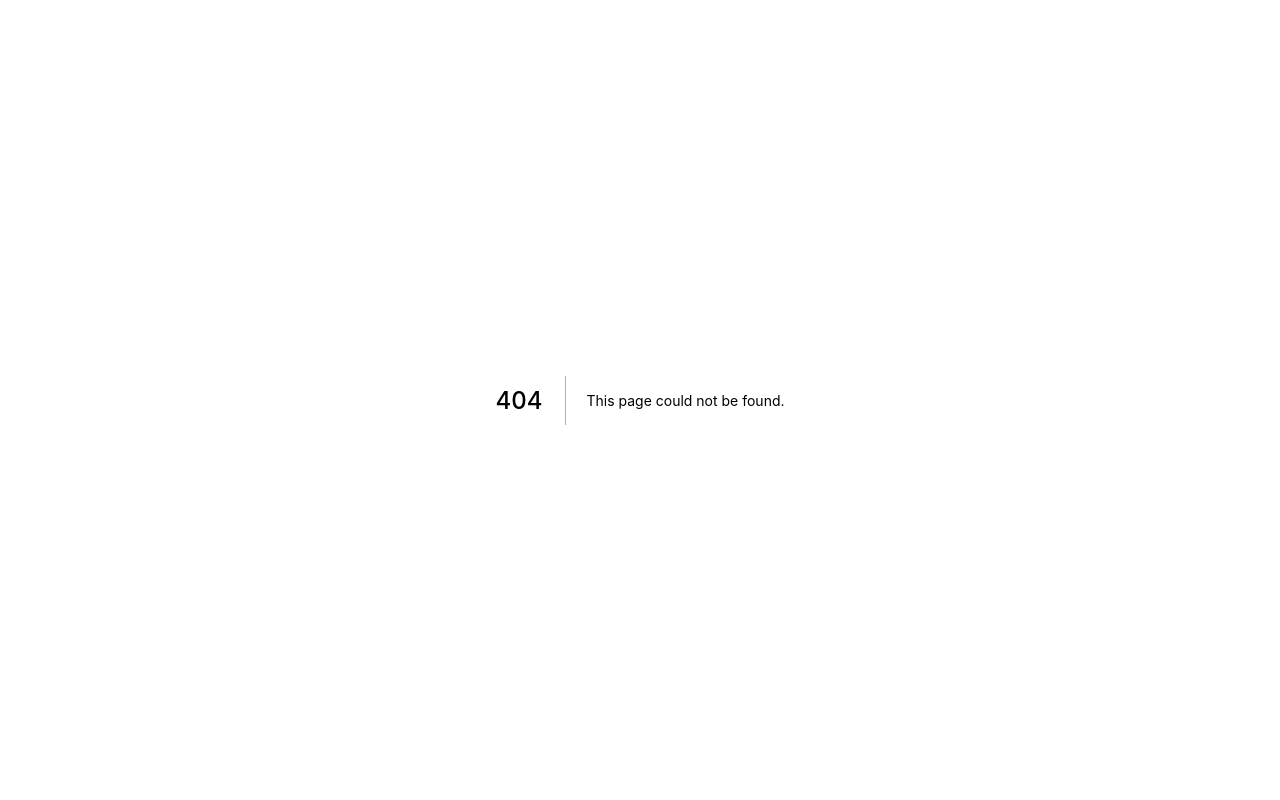
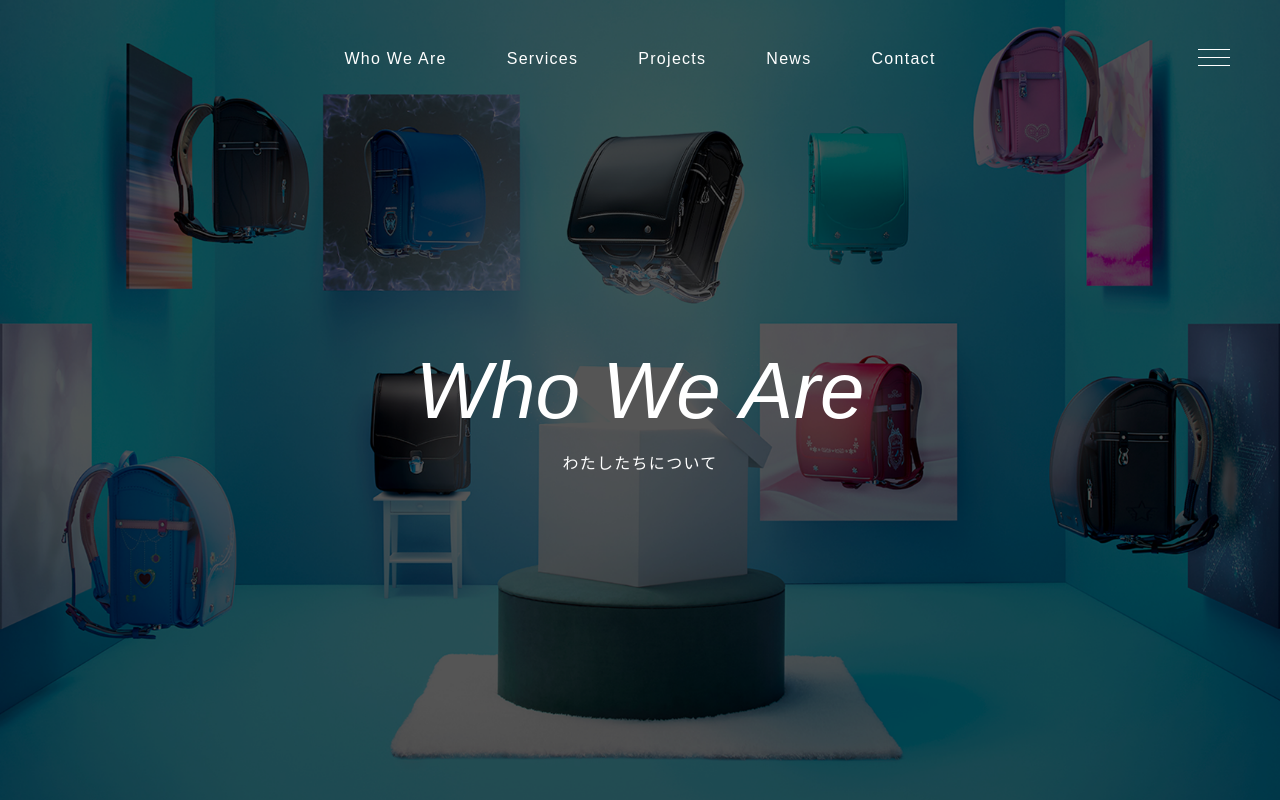
Before and after one commit to vogaro-deguchi/vogaro-nextjs, a Next.js app: page /about in a window 1280 px wide. Before the commit this address had no page. Shown: the top 800 px of the page. Built offline with nearby package versions, Linux system fonts and the light colour scheme.

Commit message:
[update]

```diff
--- a/components/Skincare/index.tsx
+++ b/components/About/index.tsx
@@ -1,7 +1,7 @@
 import BreadCrumb from '../Common/BreadCrumb'
-import PageMV from '@/components/Common/PageMV'
+import PageMV from '@/components/Page/PageMV'
 
-export default function Skincare (): JSX.Element {
+export default function  (): JSX.Element {
   return (
     <>
       <BreadCrumb
@@ -16,8 +16,8 @@ export default function Skincare (): JSX.Element {
         ]}
       />
       <PageMV
-        main = "SKINCARE"
-        sub = "スキンケア"
+        main = "Who We Are"
+        sub = "わたしたちについて"
       />
     </>
   )
--- a/components/Common/Nav/index.tsx
+++ b/components/Common/Nav/index.tsx
@@ -1,15 +1,16 @@
+import Link from 'next/link'
+
 import styles from './index.module.scss'
 
 export default function Nav () {
   return (
     <nav className={styles.nav}>
       <ul className={styles.menu}>
-        <li>Who We Are</li>
-        <li>Service</li>
-        <li>Projects</li>
-        <li>News</li>
-        <li>Recruit</li>
-        <li>Contact</li>
+        <li><Link href="about">Who We Are</Link></li>
+        <li><Link href="services">Services</Link></li>
+        <li><Link href="projects">Projects</Link></li>
+        <li><Link href="news">News</Link></li>
+        <li><Link href="contact">Contact</Link></li>
       </ul>
     </nav>
   )
--- /dev/null
+++ b/components/Page/PageMV/index.module.scss
@@ -0,0 +1,25 @@
+.mvSec {
+  width: 100%;
+  height: 100vh;
+}
+
+.pageTitle {
+  position: absolute;
+  top: 50%;
+  left: 50%;
+  color: #fff;
+  text-align: center;
+  transform: translate(-50%, -50%);
+
+  .main {
+    font-family: "Source Sans Pro", sans-serif;
+    font-size: 80px;
+    font-style: italic;
+    line-height: 1.6;
+  }
+
+  .sub {
+    font-family: "Yu Mincho", "YuMincho", serif;
+    font-size: 16px;
+  }
+}
--- /dev/null
+++ b/components/Page/PageMV/index.tsx
@@ -0,0 +1,31 @@
+import Swiper from '@/components/Top/Swiper'
+import Nav from '@/components/Common/Nav'
+import Image from 'next/image'
+import styles from './index.module.scss'
+
+import logo from './assets/mv_01.png'
+
+export default function PageMV (props:any): JSX.Element {
+  return (
+    <>
+      <div className={styles.mvSec}>
+        {/* <Swiper /> */}
+        <Nav></Nav>
+        <Image
+          src={logo}
+          alt=""
+          width="100%"
+          height="100%"
+          objectFit="cover"
+          layout='fill'
+          priority
+          placeholder='blur'
+        />
+        <div className={styles.pageTitle}>
+          <h2 className={styles.main}>{props.main}</h2>
+          <p className={styles.sub}>{props.sub}</p>
+        </div>
+      </div>
+    </>
+  )
+}
--- a/pages/skincare/index.tsx
+++ b/pages/about/index.tsx
@@ -1,13 +1,13 @@
 import type { NextPage } from 'next'
 
 import Meta from '@/components/Common/Meta'
-import Skincare from '@/components/Skincare/index'
+import About from '@/components/About/index'
 
 const Home: NextPage = () => {
   return (
     <>
       <Meta />
-      <Skincare />
+      <About />
     </>
   )
 }
```
Also changed, not shown: components/About/assets/mv_img.jpg (added), components/Page/PageMV/assets/mv_01.png (added).
